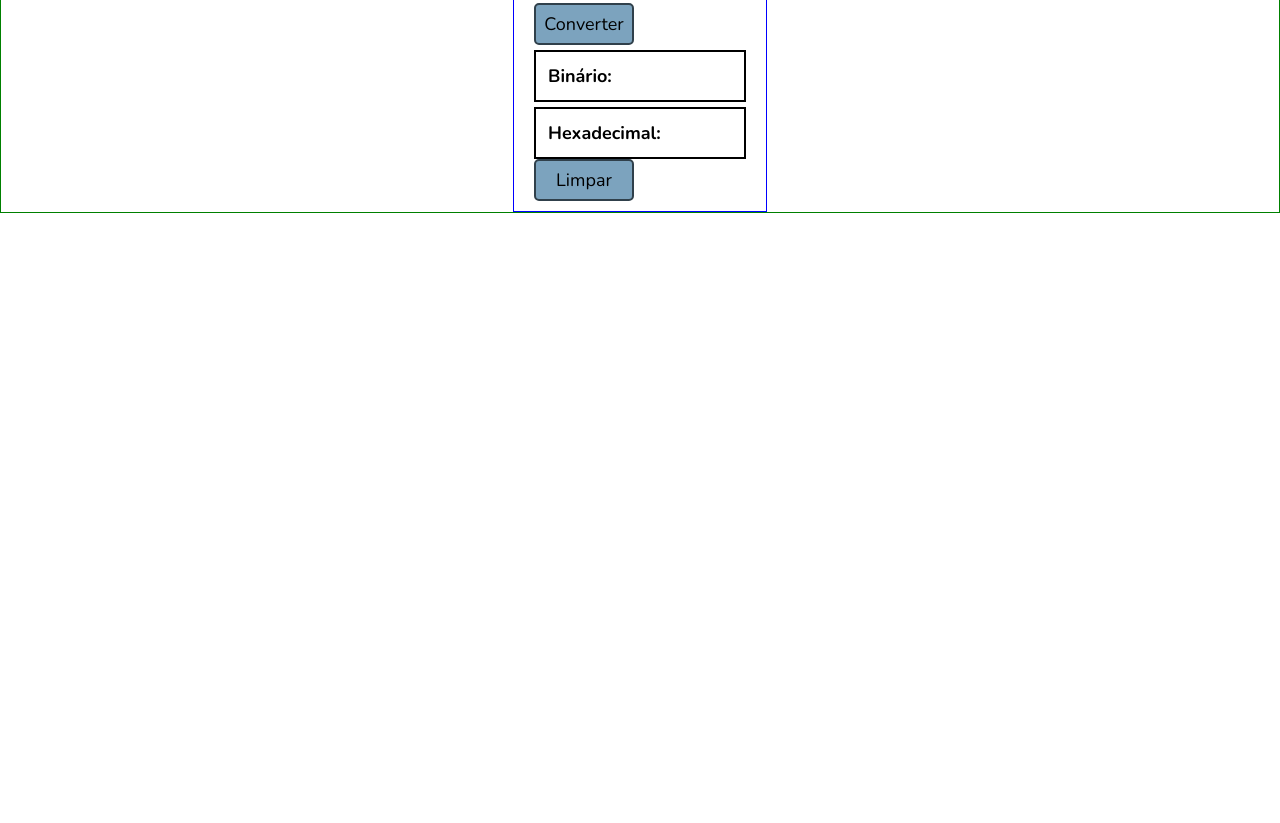
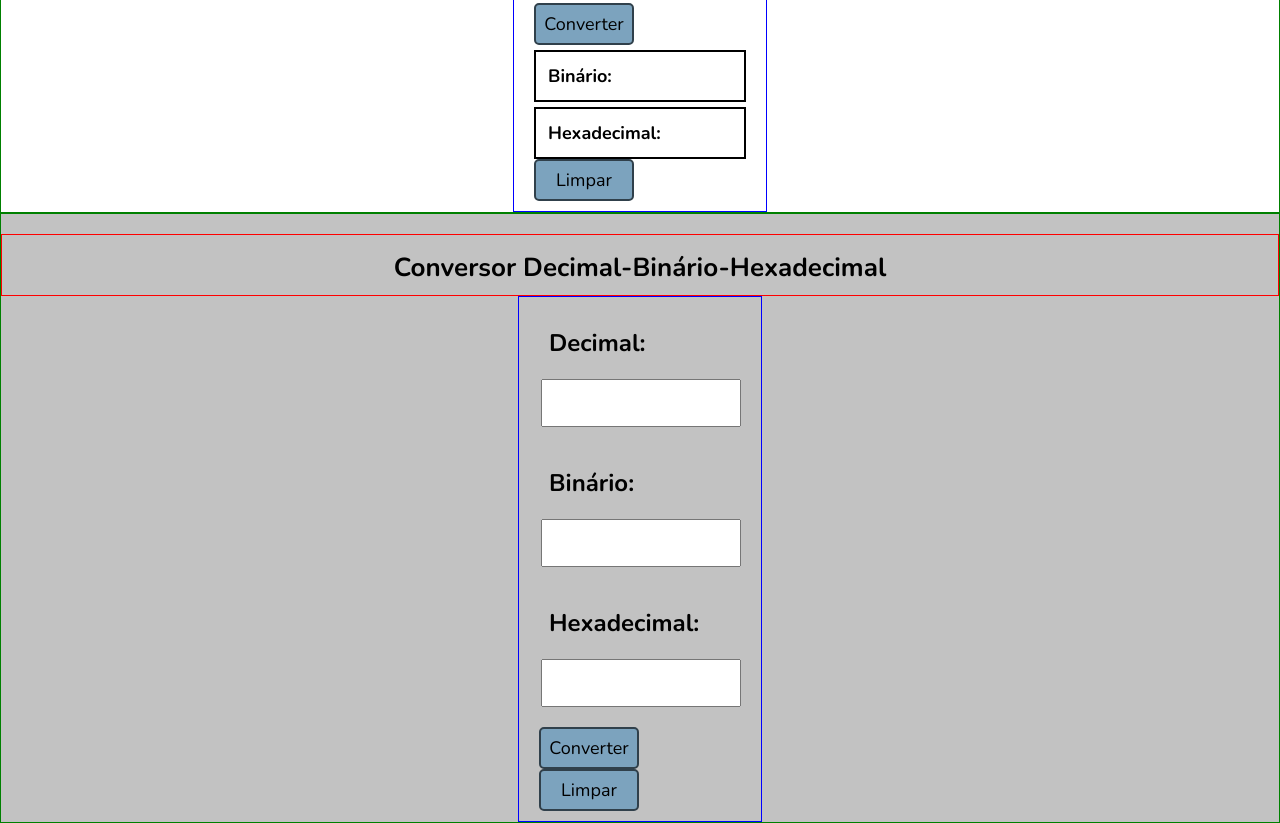
Before and after one commit to MilenaBertolini/conversorNumerico, a plain HTML site: page conversor.html in a window 1280 px wide. Shown: the part 321-1144 px from the top of the page. Before the commit the page ends 800 px from the top, so only its background shows below. Drawn offline with nearby package versions, Linux system fonts and the light colour scheme.

Commit message:
converter base decimal

```diff
--- a/conversor.html
+++ b/conversor.html
@@ -21,7 +21,7 @@
 
         <main>
             <section>
-                <h1>Conversor Decimal-Binário-Hexadecimal</h1>
+                <h1>Conversor Decimal para Binário e Hexadecimal</h1>
                 <div class="conversor">
                     <label for="decimal">Número Decimal:</label>
                     <input type="text" id="decimal">
@@ -31,9 +31,39 @@
                     <button onclick="reset()">Limpar</button>
                 </div>
             </section>
+
+            <section>
+                <h1>Conversor Decimal-Binário-Hexadecimal</h1>
+                <div class="conversor">
+                    <label for="decimalNum">Decimal:</label>
+                    <input type="text" id="decimalNum">
+                    <label for="binario">Binário:</label>
+                    <input type="text" id="binario">
+                    <label for="hexadecimal">Hexadecimal:</label>
+                    <input type="text" id="hexadecimal">
+                    <button onclick="converterNumBin();converterNumHex()">Converter</button>
+                    <!-- <p id="resultadoBinario">Binário: </p>
+                    <p id="resultadoHexadecimal">Hexadecimal: </p>
+                    <p id="resultadoDecimal">Decimal: </p> -->
+                    <button onclick="resetar()">Limpar</button>
+                </div>
+            </section>
         </main>
 
         <script>
+
+            function converterNumBin(){
+                var decimalNum = document.getElementById("decimalNum").value;
+                var binario = decimalParaBinario(decimalNum);
+                document.getElementById('binario').value = binario;
+            }
+
+            function converterNumHex(){
+                var decimalNum = document.getElementById("decimalNum").value;
+                var hex = decimalParaHexadecimal(decimalNum);
+                document.getElementById('hexadecimal').value = hex;
+            }
+
 
             function converterDecBin(){
                 //console.log('Botão do converter Decimal para Binário');
@@ -46,10 +76,22 @@
 
             function converterDecHex() {
                 var decimal = document.getElementById("decimal").value;
-                console.log(decimal);
+                //console.log(decimal);
                 var hex = decimalParaHexadecimal(decimal);
-                console.log(hex);
+                //console.log(hex);
                 document.getElementById("resultadoHexadecimal").textContent = "Hexadecimal: " + hex;
+            }
+
+            function converterBinDec() {
+                var binario = document.getElementById("binario").value;
+                var decimal = binarioParaDecimal(binario);
+                document.getElementById("resultadoDecimal").textContent = "Decimal: " + decimal;
+            }
+
+            function converterHexDec() {
+                var hex = document.getElementById("hexadecimalDec").value;
+                var decimal = hexadecimalParaDecimal(hex);
+                document.getElementById("resultadoDecimalHex").textContent = "Decimal: " + decimal;
             }
 
             function reset(){
@@ -58,6 +100,12 @@
                 document.getElementById("resultadoHexadecimal").textContent = "Hexadecimal: ";
             }
 
+            function resetar(){
+                document.getElementById('decimalNum').value='';
+                document.getElementById('binario').value='';
+                document.getElementById('hexadecimal').value='';
+            }
+
         </script>
     </body>
 </html>
```
